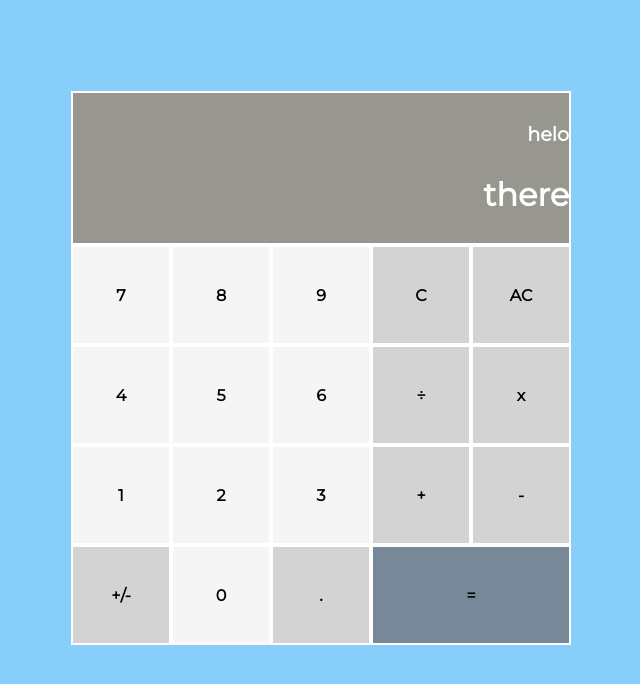
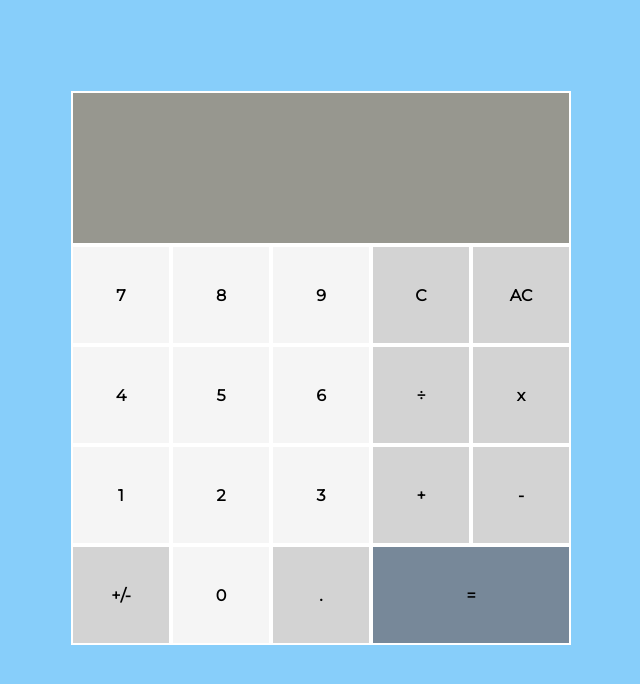
Before and after one commit to holychickencow/Virtual-Calculator, a plain HTML site: page index.html in a window 1280 px wide. Shown: the whole page, without its empty margins (319-959 px from the left). Drawn offline with Linux system fonts and the light colour scheme.

```diff
--- a/index.html
+++ b/index.html
@@ -16,8 +16,8 @@
 
     <div class="calculator">
         <div class="output">
-            <div data-preVal id="preVal">helo</div>
-            <div data-curVal id="curVal">there</div>
+            <div data-preVal id="preVal"></div>
+            <div data-curVal id="curVal"></div>
         </div>
 
         <div class="buttoncontainer">
```
